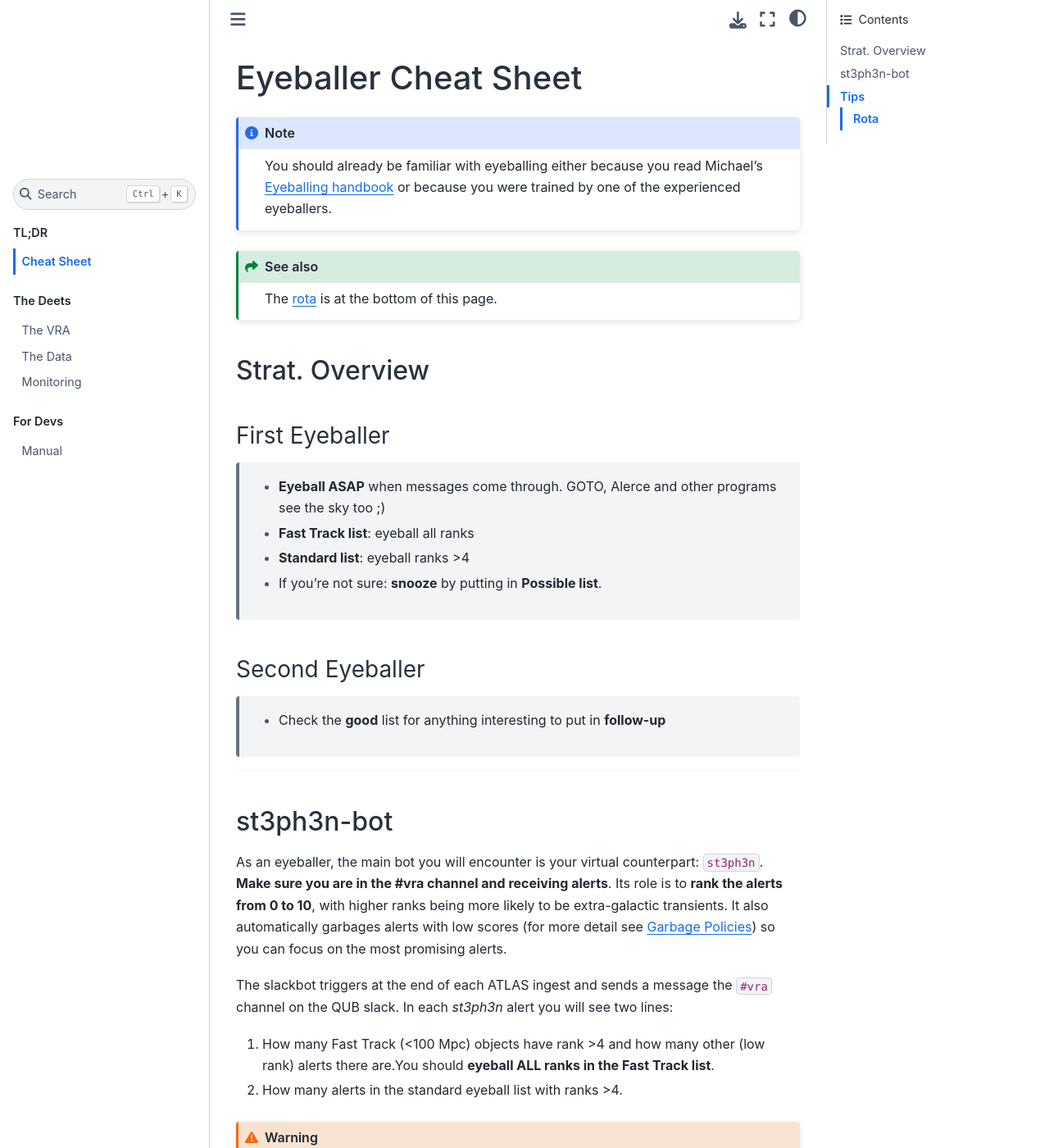
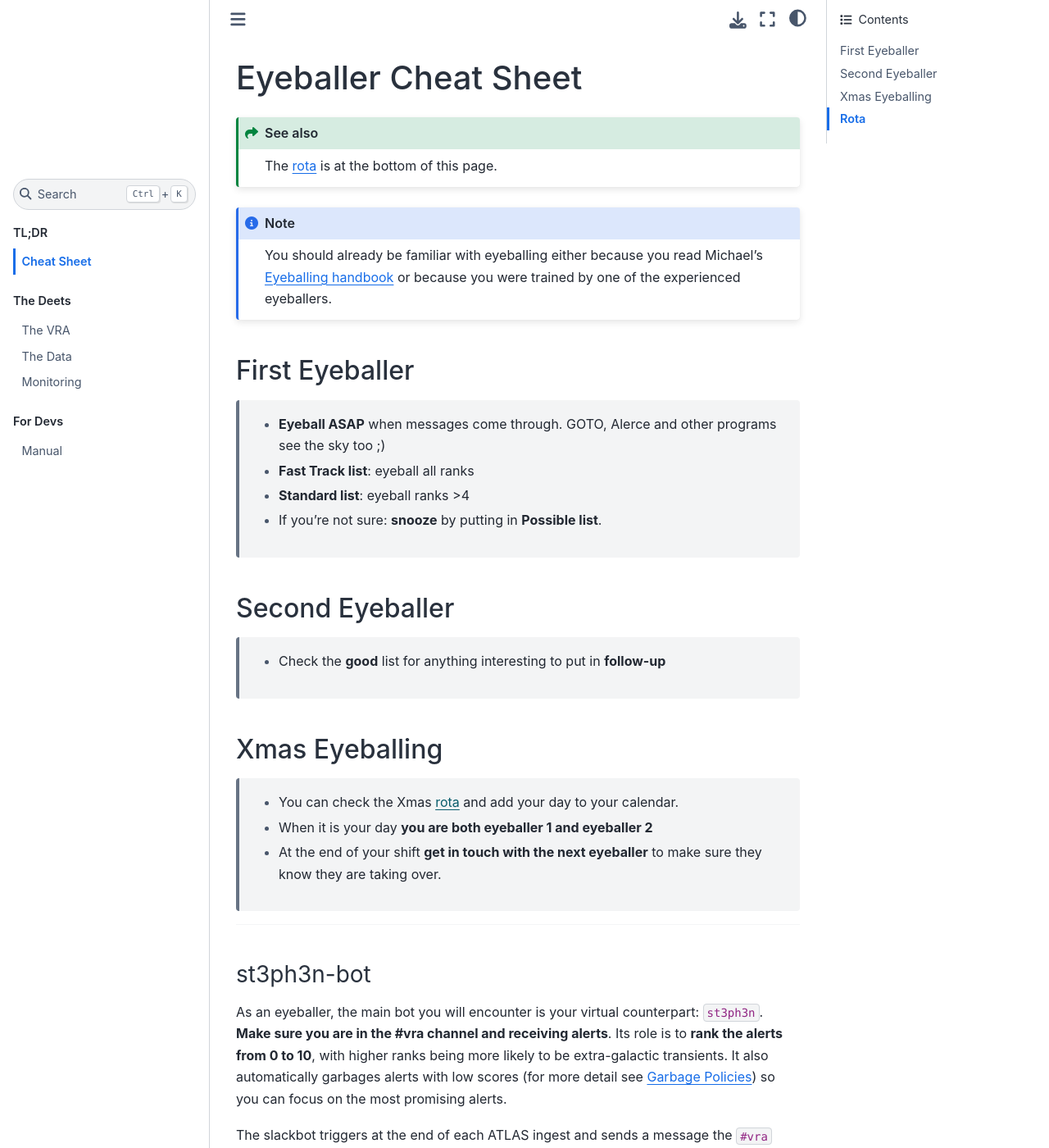
Before and after one commit to HeloiseS/atlasvras, a Sphinx documentation site: the page built from docs/source/eyeball.rst, in a window 1280 px wide and 1400 px high. Shown: the whole window at 82% size. Built offline with Sphinx 7.4.7 and the Sphinx Book theme 1.1.4, drawn with Linux system fonts in a browser that asks for light colours.

Commit message:
added xmas eyeballing sectoin

```diff
--- a/docs/source/eyeball.rst
+++ b/docs/source/eyeball.rst
@@ -2,14 +2,14 @@ Eyeballer Cheat Sheet
 ===================
 .. _Eyeballing handbook: https://www.overleaf.com/project/653678f3e33892fbb51fe7b8
 
+.. seealso::
+   The `rota <Rota_>`_ is at the bottom of this page.
+
+
 .. note::
    You should already be familiar with eyeballing either because you read Michael's `Eyeballing handbook`_ or because you were trained by one of the experienced eyeballers.
 
-.. seealso::
-   The `rota <Rota_>`_ is at the bottom of this page.
 
-Strat. Overview
--------------------
 
 First Eyeballer
 ~~~~~~~~~~~~
@@ -22,6 +22,12 @@ Second Eyeballer
 ~~~~~~~~~~~~~~~~
    - Check the **good** list for anything interesting to put in **follow-up**
 
+Xmas Eyeballing
+~~~~~~~~~~~~~~
+   - You can check the Xmas `rota <Rota_>`_ and add your day to your calendar.
+   - When it is your day **you are both eyeballer 1 and eyeballer 2**
+   - At the end of your shift **get in touch with the next eyeballer** to make sure
+     they know they are taking over.
 
 
 --------
```
